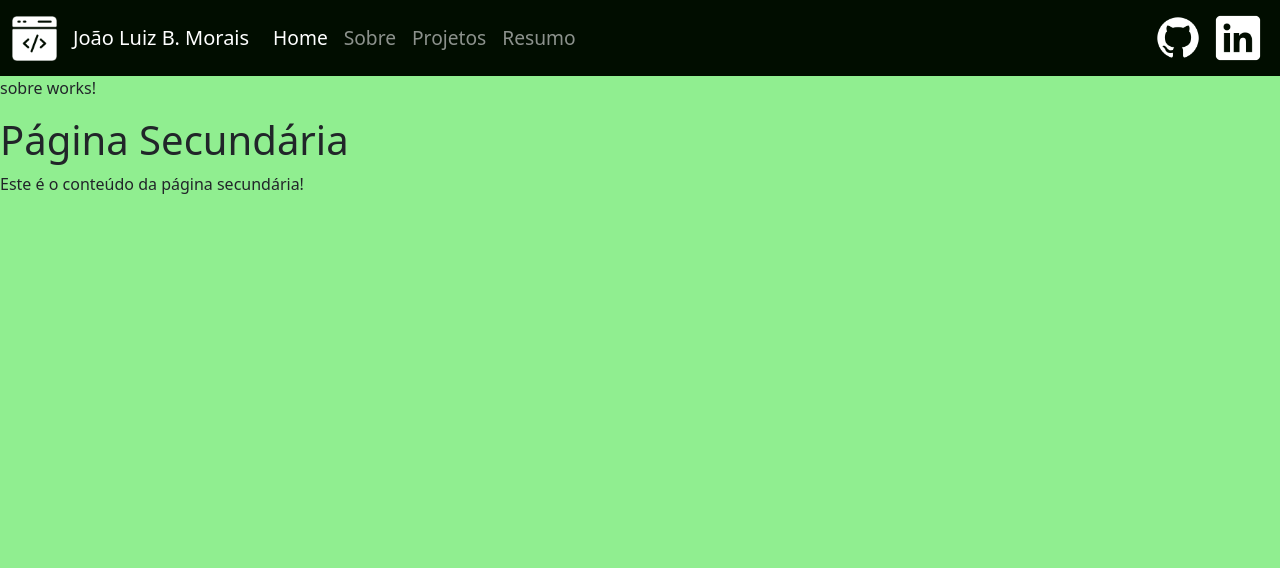
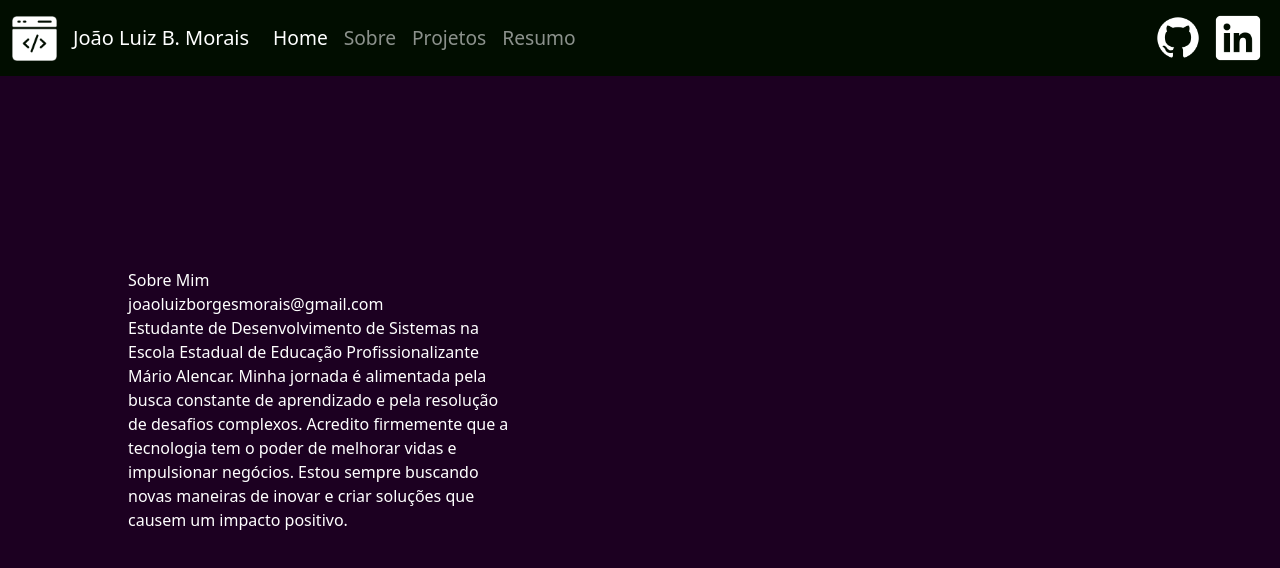
Before and after one commit to JLpensador/Portifolio, an Angular app: page /sobre in a window 1280 px wide. Shown: the top 568 px of the page. Built offline with nearby package versions, Linux system fonts and the light colour scheme.

Commit message:
Feat: Adiciona componente Card-Sobre ao Projeto

```diff
--- a/src/app/pages/sobre/sobre.component.html
+++ b/src/app/pages/sobre/sobre.component.html
@@ -2,6 +2,6 @@
   <app-header></app-header>
 </header>
 
-<p>sobre works!</p>
-<h1>Página Secundária</h1>
-<p>Este é o conteúdo da página secundária!</p>
+<main>
+  <app-card-sobre></app-card-sobre>
+</main>
--- a/src/app/pages/sobre/sobre.component.scss
+++ b/src/app/pages/sobre/sobre.component.scss
@@ -2,9 +2,7 @@
   display: block;
   width: 100%;
   height: 100vh;
-  /* Garante que o componente ocupe a altura total da viewport */
-  background-color: lightgreen;
-  /* O background específico da página */
+  background-color: #1c0021;
   margin: 0;
   padding: 0;
 }
```
